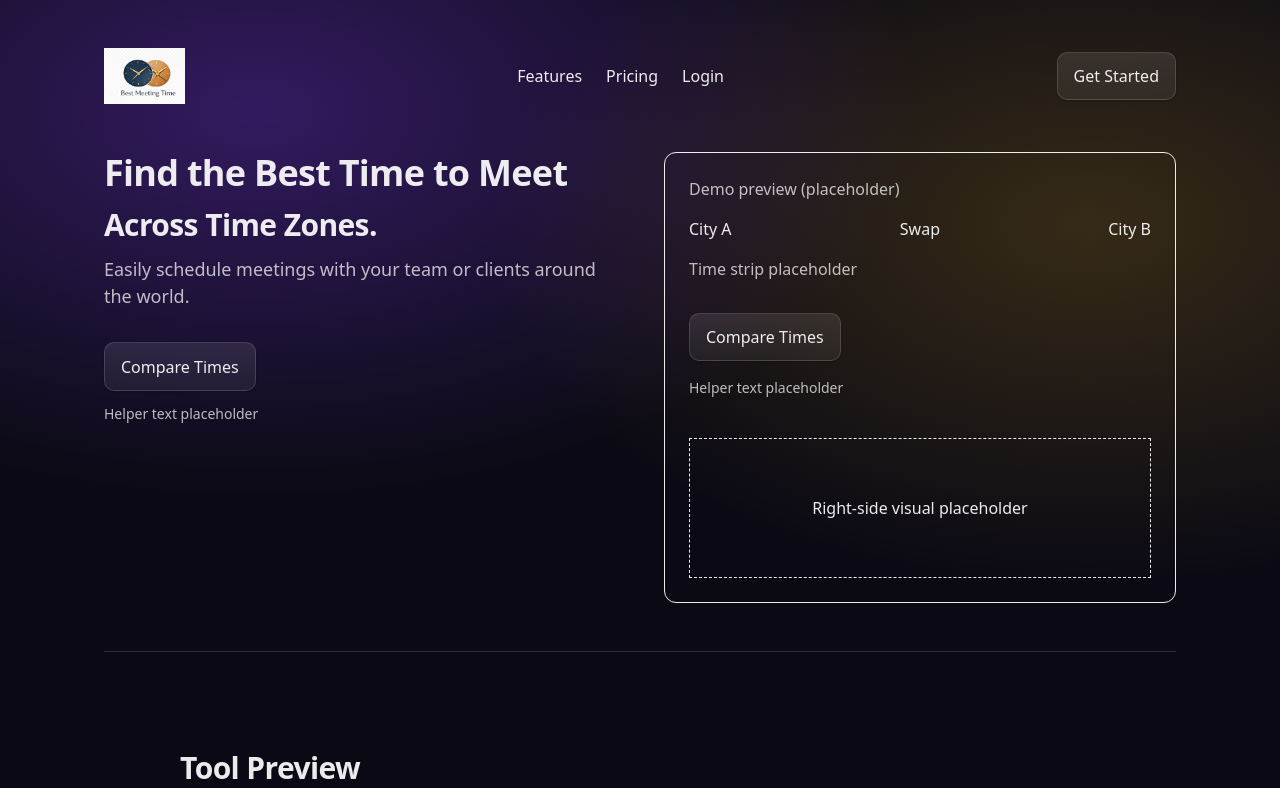
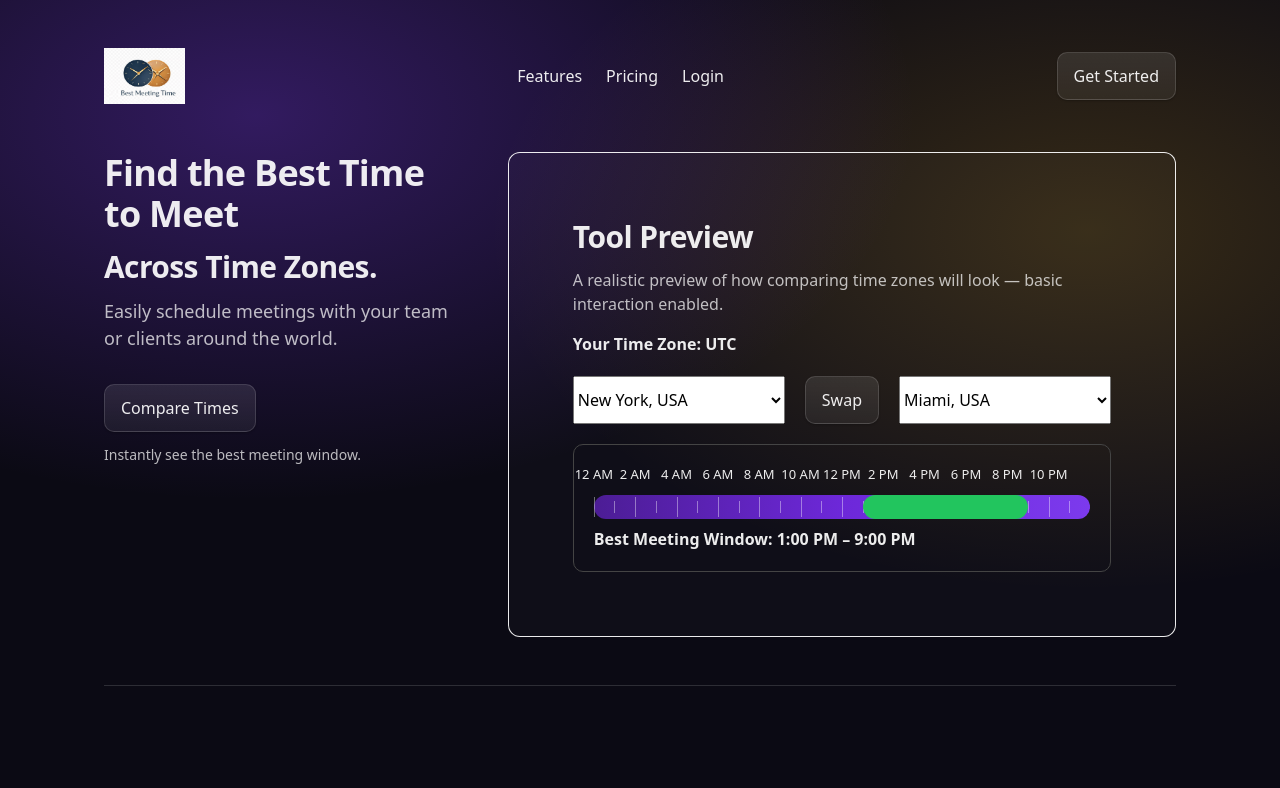
Before and after one commit to techtalk1282/Best-Meeting-Time, a Next.js app: page / in a window 1280 px wide. Shown: the top 788 px of the page. Built offline with nearby package versions, Linux system fonts and the light colour scheme.

Commit message:
feat(ui): embed ToolPreviewSection inside hero tool card replacing placeholder demo

```diff
--- a/app/ui/HeroSection.tsx
+++ b/app/ui/HeroSection.tsx
@@ -1,3 +1,5 @@
+import ToolPreviewSection from "./ToolPreviewSection";
+
 export default function HeroSection() {
   return (
     <section aria-label="Hero Section" style={{ padding: "var(--space-12) 0" }}>
@@ -56,31 +58,11 @@ export default function HeroSection() {
           gap: var(--space-3);
         }
 
-        .hero-demo-card {
+        .hero-tool-card {
           padding: var(--space-6);
           border-radius: var(--radius-md);
           border: 1px solid currentColor;
-        }
-
-        .hero-card-stack {
-          display: flex;
-          flex-direction: column;
-          gap: var(--space-4);
-        }
-
-        .hero-city-row {
-          display: flex;
-          justify-content: space-between;
-          gap: var(--space-4);
-        }
-
-        .hero-visual {
-          margin-top: var(--space-6);
-          height: 140px;
-          border: 1px dashed currentColor;
-          display: flex;
-          align-items: center;
-          justify-content: center;
+          background: rgba(255,255,255,0.02);
         }
 
         .hero-divider {
@@ -113,82 +95,70 @@ export default function HeroSection() {
         }
       `}</style>
 
-      <div aria-label="Hero Container" className="hero-container">
-        <nav aria-label="Primary Navigation" className="hero-nav">
-          <div aria-label="Nav Brand" className="hero-logo">
+      <div className="hero-container">
+
+        {/* NAV */}
+        <nav className="hero-nav">
+          <div className="hero-logo">
             <a href="/" aria-label="Best Meeting Time home">
               <img src="/logo-best-meeting-time.png" alt="Best Meeting Time" />
             </a>
           </div>
 
-          <div aria-label="Nav Links" className="hero-nav-links">
+          <div className="hero-nav-links">
             <a href="#tool-preview">Features</a>
             <a href="#premium-features">Pricing</a>
             <a href="#footer">Login</a>
           </div>
 
-          <div aria-label="Nav Action">
+          <div>
             <a href="#tool-preview">
               <button type="button">Get Started</button>
             </a>
           </div>
         </nav>
 
-        <div aria-label="Hero Main" className="hero-main">
-          <div aria-label="Hero Left">
-            <div aria-label="Hero Headline" className="hero-headline">
+        {/* HERO CONTENT */}
+        <div className="hero-main">
+
+          {/* LEFT SIDE */}
+          <div>
+
+            <div className="hero-headline">
               <h1>Find the Best Time to Meet</h1>
               <h2>Across Time Zones.</h2>
+
               <p style={{ fontSize: "var(--text-lg)", maxWidth: 520 }}>
                 Easily schedule meetings with your team or clients around the
                 world.
               </p>
             </div>
 
-            <div aria-label="Hero Primary CTA" className="hero-cta">
+            <div className="hero-cta">
               <a href="#tool-preview">
                 <button type="button">Compare Times</button>
               </a>
+
               <p style={{ fontSize: "var(--text-sm)" }}>
-                Helper text placeholder
+                Instantly see the best meeting window.
               </p>
             </div>
+
           </div>
 
-          <div aria-label="Hero Right">
-            <div aria-label="Hero Demo Card" className="hero-demo-card">
-              <p style={{ marginBottom: "var(--space-4)" }}>
-                Demo preview (placeholder)
-              </p>
+          {/* RIGHT SIDE — REAL TOOL */}
+          <div className="hero-tool-card">
 
-              <div aria-label="Hero Card" className="hero-card-stack">
-                <div aria-label="City Comparison Row" className="hero-city-row">
-                  <span>City A</span>
-                  <span>Swap</span>
-                  <span>City B</span>
-                </div>
+            <ToolPreviewSection />
 
-                <p>Time strip placeholder</p>
+          </div>
 
-                <a href="#tool-preview">
-                  <button type="button">Compare Times</button>
-                </a>
-
-                <p style={{ fontSize: "var(--text-sm)" }}>
-                  Helper text placeholder
-                </p>
-              </div>
-
-              <div aria-label="Demo Visual Placeholder" className="hero-visual">
-                <span>Right-side visual placeholder</span>
-              </div>
-            </div>
-          </div>
         </div>
 
-        <div aria-label="Hero Divider" className="hero-divider">
+        <div className="hero-divider">
           <hr />
         </div>
+
       </div>
     </section>
   );
```
